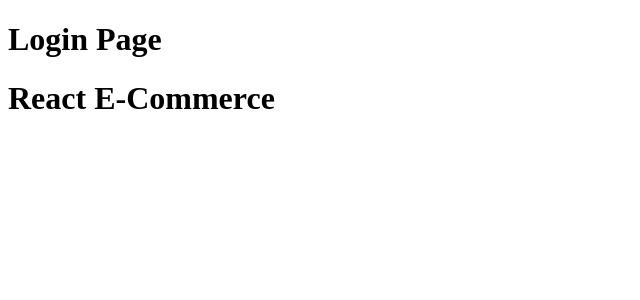
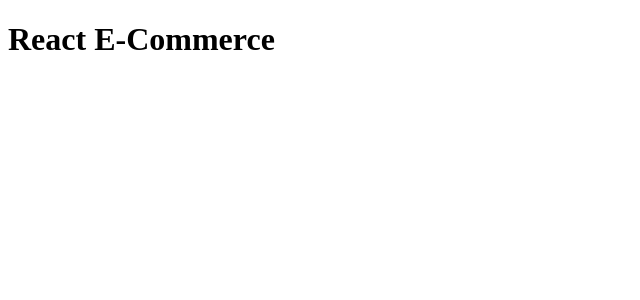
Before and after one commit to mhirrt12/react-ecommerce, a React (Vite) app: page /login in a window 1280 px wide. Shown: the top 300 px of the page, without its empty margins (0-640 px from the left). Built offline with nearby package versions, Linux system fonts and the light colour scheme.

Commit message:
feat: implement basic login form structure using react-hook-form

```diff
--- a/src/pages/Login.jsx
+++ b/src/pages/Login.jsx
@@ -1,5 +1,19 @@
+import {useForm} from "react-hook-form"
+
 const Login = () => {
-    return <h1>Login Page</h1>;
+
+    // React Hook Form here
+
+    const onSubmit = (data) => {
+        console.log(data);
+    };
+
+    return (
+        <>
+
+
+        </>
+    );
 };
 
 export default Login;
```
